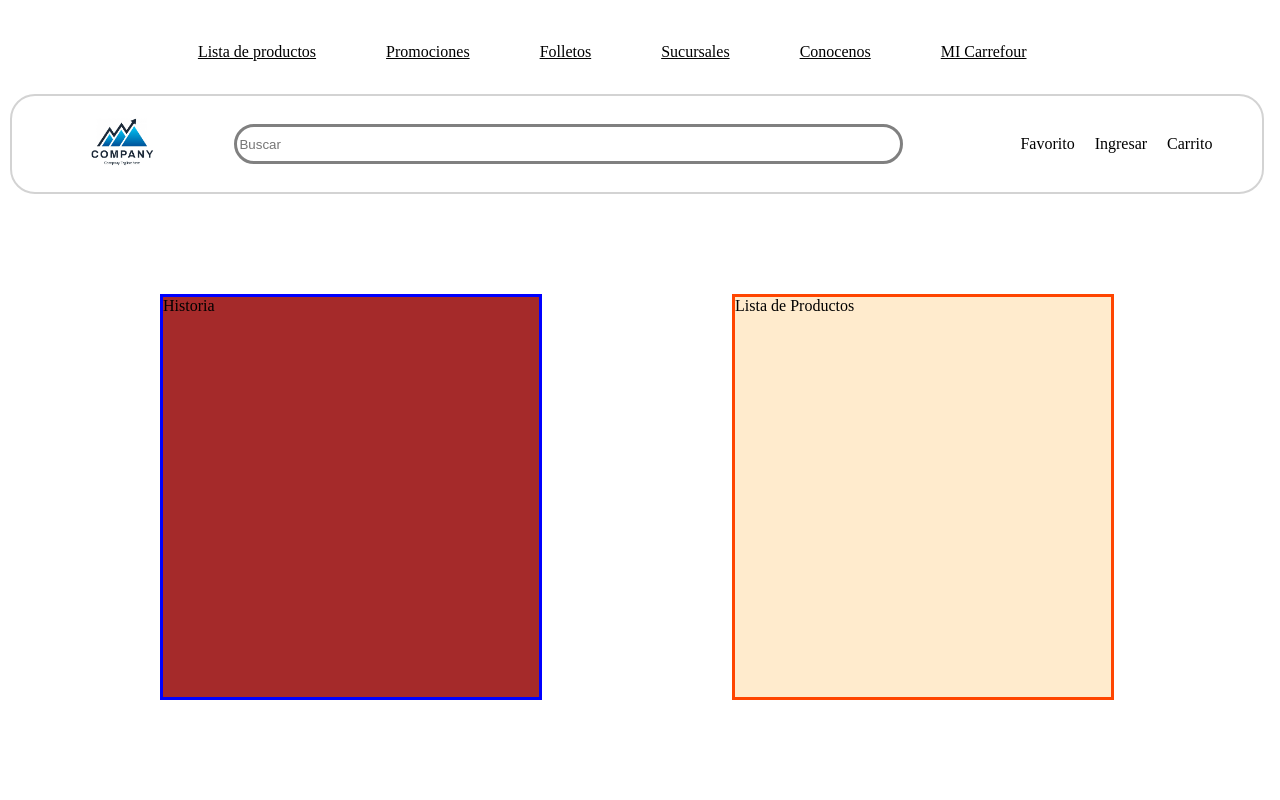
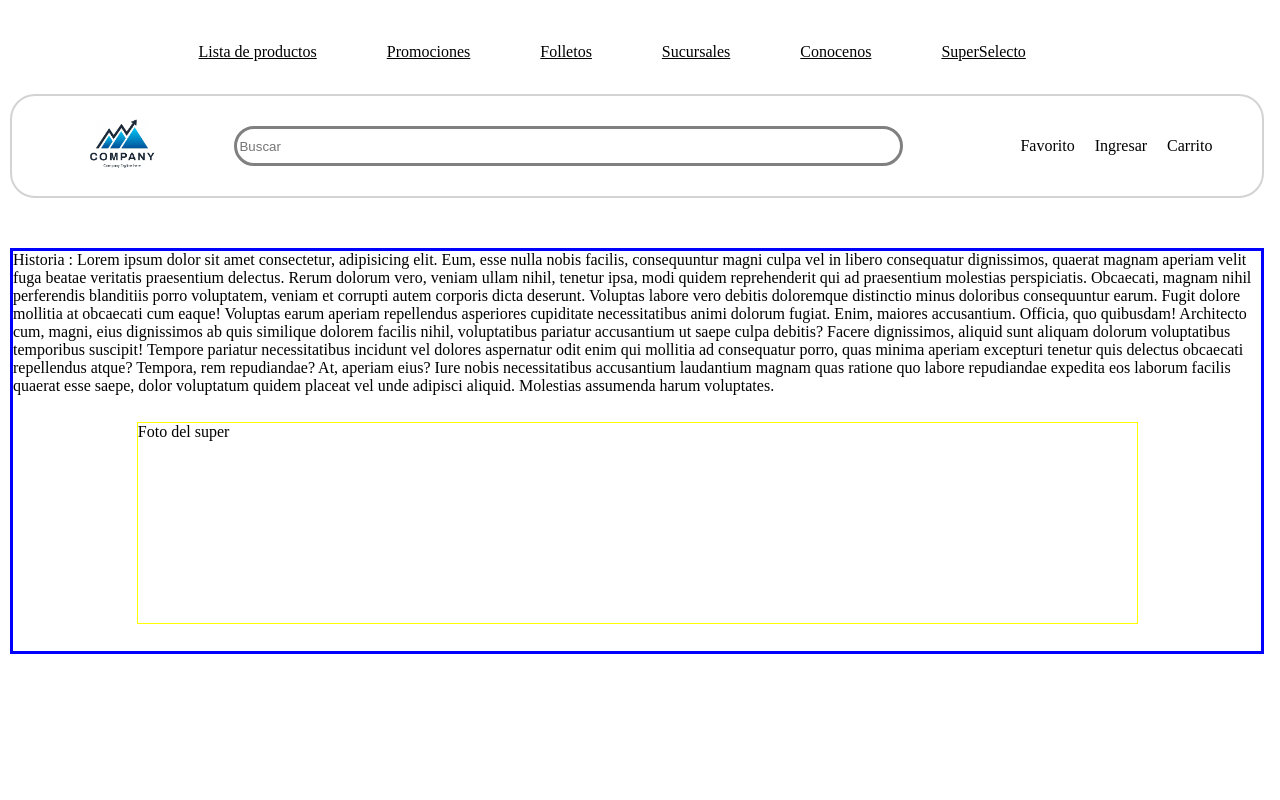
Before and after one commit to DiegoFischer01/DiegoFischer01-TP-Final, a plain HTML site: page principal.html in a window 1280 px wide. Shown: the top 800 px of the page. Drawn offline with Linux system fonts and the light colour scheme.

Commit message:
div Historia

```diff
--- a/CSS/StylePrincipal.css
+++ b/CSS/StylePrincipal.css
@@ -62,7 +62,7 @@ a:hover {
 }
 
 .bloque2 {
-    box-sizing: border-box;
+    /* box-sizing: border-box; */
     /*Para que mantenga el tamaño siempre de los bordes*/
      border: 2px solid;
      border-color: lightgray;
@@ -86,7 +86,6 @@ a:hover {
     /*Para contener img si o si dentro del div*/
     background-repeat: no-repeat;
     background-position: center;
-    margin: 0;
 }
 
 .barra {
@@ -114,21 +113,18 @@ a:hover {
 .Historia{
     border: 3px solid blue;
     height: 400px;
-    width: 30%;
-    background-color: brown;
-    margin-top: 100px;
-    margin-left: 150px;
+    width: 100%;
+    margin-top: 50px;
     margin-bottom: 150px;
+    display: flex;
+    flex-wrap: wrap;
+    justify-content: center;
 }
 
-.ListadeProductos{
-    border: 3px solid orangered;
-    height: 400px;
-    width: 30%;
-    background-color:blanchedalmond;
-    margin-top: 100px;
-    margin-right: 150px;
-    margin-left: 150px;
+.fotoHistoria{
+    border: 1px solid yellow;
+    width: 80%;
+    height: 50%;
 }
 
 #lista{
--- a/principal.html
+++ b/principal.html
@@ -17,7 +17,7 @@
             <a href="HTTP://www.google.com">Folletos</a>
             <a href="HTTP://www.google.com"> Sucursales </a>
             <a href="http://127.0.0.1:5500/Historia.html"> Conocenos </a>
-            <a href="HTTP://www.google.com"> MI Carrefour </a>
+            <a href="HTTP://www.google.com"> SuperSelecto </a>
             <!-- <input type="date" class="calendario">  -->
         </div>
 
@@ -37,14 +37,19 @@
 
     <!--Aca empezaria el bloque 3 y 4 ( uno al lado del otro)-->
 
-    <div class="Historia">Historia
+    <div class="Historia">Historia : Lorem ipsum dolor sit amet consectetur, adipisicing elit. Eum, esse nulla nobis facilis, consequuntur magni culpa vel in libero consequatur dignissimos, quaerat magnam aperiam velit fuga beatae veritatis praesentium delectus.
+    Rerum dolorum vero, veniam ullam nihil, tenetur ipsa, modi quidem reprehenderit qui ad praesentium molestias perspiciatis. Obcaecati, magnam nihil perferendis blanditiis porro voluptatem, veniam et corrupti autem corporis dicta deserunt.
+    Voluptas labore vero debitis doloremque distinctio minus doloribus consequuntur earum. Fugit dolore mollitia at obcaecati cum eaque! Voluptas earum aperiam repellendus asperiores cupiditate necessitatibus animi dolorum fugiat. Enim, maiores accusantium.
+    Officia, quo quibusdam! Architecto cum, magni, eius dignissimos ab quis similique dolorem facilis nihil, voluptatibus pariatur accusantium ut saepe culpa debitis? Facere dignissimos, aliquid sunt aliquam dolorum voluptatibus temporibus suscipit!
+    Tempore pariatur necessitatibus incidunt vel dolores aspernatur odit enim qui mollitia ad consequatur porro, quas minima aperiam excepturi tenetur quis delectus obcaecati repellendus atque? Tempora, rem repudiandae? At, aperiam eius?
+    Iure nobis necessitatibus accusantium laudantium magnam quas ratione quo labore repudiandae expedita eos laborum facilis quaerat esse saepe, dolor voluptatum quidem placeat vel unde adipisci aliquid. Molestias assumenda harum voluptates.
+
+    <div class="fotoHistoria">Foto del super</div>
 
     </div>
 
 
-    <div class="ListadeProductos">Lista de Productos
 
-    </div>
 
     <div class="promos">Otro div de promos</div>
 
```
